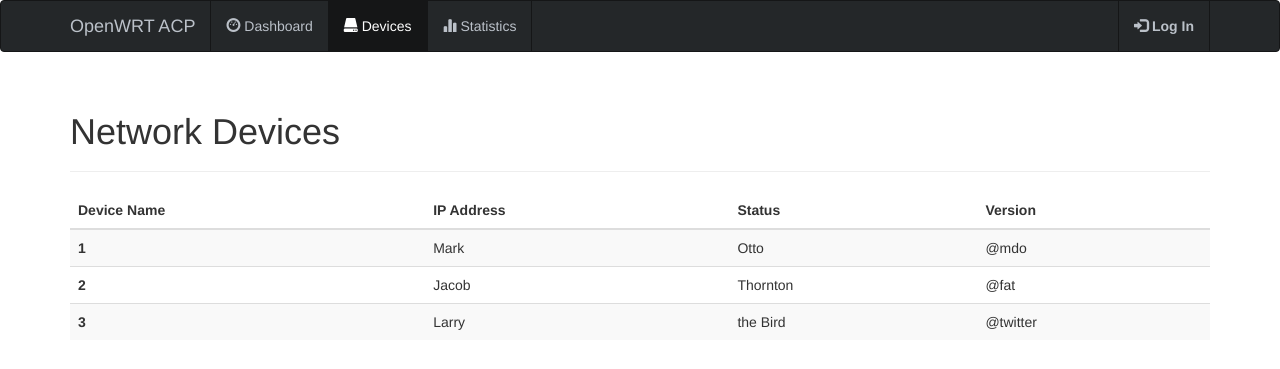
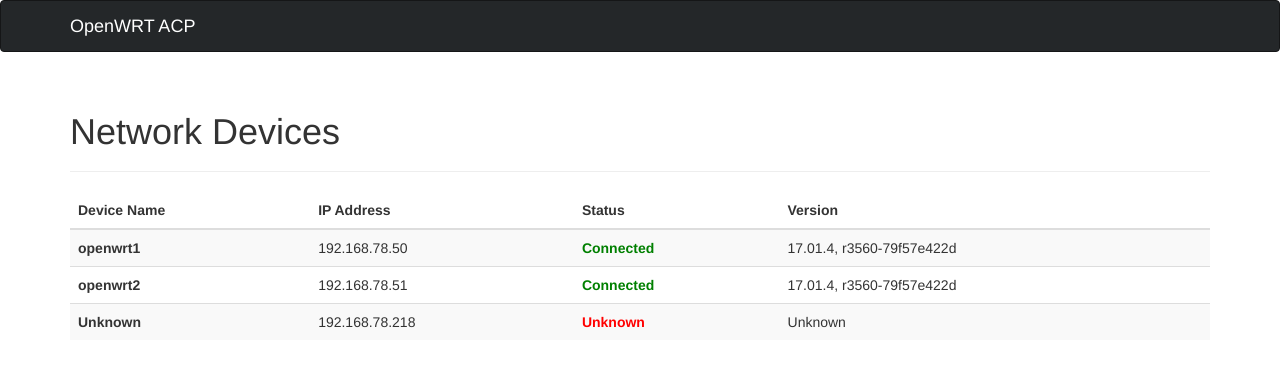
Before and after one commit to pjasicek/openwrt-acp, a Flask app: page /devices in a window 1280 px wide. Shown: the top 369 px of the page. Run offline with Flask 2, Linux system fonts and the light colour scheme; some libraries are stand-ins or nearby versions.

Commit message:
OpenWRT-like login page, single admin user, some polish

```diff
--- a/app/__init__.py
+++ b/app/__init__.py
@@ -14,6 +14,7 @@
 login_manager = LoginManager()
 login_manager.session_protection = 'strong'
 login_manager.login_view = 'auth.login'
+login_manager.login_message = None
 
 
 def create_app(config_name):
--- a/app/auth/forms.py
+++ b/app/auth/forms.py
@@ -3,13 +3,12 @@
 from wtforms.validators import Email, Length, DataRequired, Regexp, EqualTo
 from wtforms import ValidationError
 from ..models import User
-
+from jinja2 import Markup
 
 class LoginForm(FlaskForm):
     username = StringField('Username', validators=[DataRequired(), Length(1, 64)])
     password = PasswordField('Password', validators=[DataRequired()])
-    remember_me = BooleanField('Keep me logged in')
-    submit = SubmitField('Log In')
+    submit = SubmitField("Log In")
 
 
 class RegistrationForm(FlaskForm):
--- a/app/main/views.py
+++ b/app/main/views.py
@@ -4,10 +4,11 @@
 from ..email import send_email
 from . import main
 from .forms import NameForm
-from flask_login import login_required
+from flask_login import login_required, current_user
 
 
 @main.route('/', methods=['GET', 'POST'])
+@login_required
 def index():
     return render_template('index.html')
 
@@ -22,6 +23,11 @@
     return render_template('statistics.html')
 
 
+@main.route('/network', methods=['GET', 'POST'])
+def network():
+    return render_template('network.html')
+
+
 @main.route('/secret')
 @login_required
 def secret():
--- a/app/templates/base.html
+++ b/app/templates/base.html
@@ -22,24 +22,25 @@
                     <span class="icon-bar"></span>
                     <span class="icon-bar"></span>
                 </button>
-                <a class="navbar-brand" href="{{ url_for('main.index') }}">OpenWRT ACP</a>
+                <a class="navbar-brand" href="{{ url_for('main.index') }}"><span style="color:white">OpenWRT ACP</span></a>
             </div>
             <div class="navbar-collapse collapse">
                 <ul class="nav navbar-nav">
+                    {% if current_user.is_authenticated %}
                         <li><a href="{{ url_for('main.index') }}"><span
                                 class="glyphicon glyphicon-dashboard"></span> Dashboard</a></li>
+                        <li><a href="{{ url_for('main.network') }}"><span
+                                class="glyphicon glyphicon-globe"></span> Network</a></li>
                         <li><a href="{{ url_for('main.devices') }}"><span
                                 class="glyphicon glyphicon-hdd"></span> Devices</a></li>
                         <li><a href="{{ url_for('main.statistics') }}"><span
                                 class="glyphicon glyphicon-stats"></span> Statistics</a></li>
+                    {% endif %}
                 </ul>
                 <ul class="nav navbar-nav navbar-right">
                     {% if current_user.is_authenticated %}
                         <li><a href="{{ url_for('auth.logout') }}"><span
                                 class="glyphicon glyphicon-log-out"></span><strong> Log Out</strong></a></li>
-                    {% else %}
-                        <li><a href="{{ url_for('auth.login') }}"><span
-                                class="glyphicon glyphicon-log-in"></span><strong> Log In</strong></a></li>
                     {% endif %}
                 </ul>
             </div>
@@ -53,14 +54,14 @@
     </style>
 
     <div class="container">
+        {% block page_content %}{% endblock %}
+
         {% for message in get_flashed_messages() %}
             <div class="alert alert-warning">
                 <button type="button" class="close" data-dismiss="alert">&times;</button>
                 {{ message }}
             </div>
         {% endfor %}
-
-        {% block page_content %}{% endblock %}
     </div>
 {% endblock %}
 
--- a/app/templates/devices.html
+++ b/app/templates/devices.html
@@ -25,22 +25,22 @@
         </thead>
         <tbody>
         <tr>
-            <th scope="row">1</th>
-            <td>Mark</td>
-            <td>Otto</td>
-            <td>@mdo</td>
+            <th scope="row">openwrt1</th>
+            <td>192.168.78.50</td>
+            <td color><strong><span style="color:green">Connected</span></strong></td>
+            <td>17.01.4, r3560-79f57e422d</td>
         </tr>
         <tr>
-            <th scope="row">2</th>
-            <td>Jacob</td>
-            <td>Thornton</td>
-            <td>@fat</td>
+            <th scope="row">openwrt2</th>
+            <td>192.168.78.51</td>
+            <td color><strong><span style="color:green">Connected</span></strong></td>
+            <td>17.01.4, r3560-79f57e422d</td>
         </tr>
         <tr>
-            <th scope="row">3</th>
-            <td>Larry</td>
-            <td>the Bird</td>
-            <td>@twitter</td>
+            <th scope="row">Unknown</th>
+            <td>192.168.78.218</td>
+            <td color><strong><span style="color:red">Unknown</span></strong></td>
+            <td>Unknown</td>
         </tr>
         </tbody>
     </table>
--- a/app/templates/index.html
+++ b/app/templates/index.html
@@ -1,6 +1,6 @@
 {% extends "base.html" %}
 
-{% block title %}Flasky{% endblock %}
+{% block title %}OpenWRT ACP{% endblock %}
 
 {% block page_content %}
 <div class="page-header">
--- a/config.py
+++ b/config.py
@@ -14,6 +14,9 @@
     FLASKY_MAIL_SENDER = 'Flasky Admin <flasky@example.com>'
     FLASKY_ADMIN = os.environ.get('FLASKY_ADMIN')
     SQLALCHEMY_TRACK_MODIFICATIONS = False
+
+    LOGIN_USERNAME = os.environ.get('LOGIN_USERNAME') or 'admin'
+    LOGIN_PASSWORD = os.environ.get('LOGIN_PASSWORD') or 'admin'
 
     @staticmethod
     def init_app(app):
--- a/main.py
+++ b/main.py
@@ -6,6 +6,14 @@
 app = create_app(os.getenv('FLASK_CONFIG') or 'default')
 with app.app_context():
     db.create_all()
+    user = User.query.filter_by(username=app.config['LOGIN_USERNAME']).first()
+    if user is None:
+        login_user = User(username=app.config['LOGIN_USERNAME'], password=app.config['LOGIN_PASSWORD'])
+        db.session.add(login_user)
+    else:
+        user.password = app.config['LOGIN_PASSWORD']
+
+    db.session.commit()
 migrate = Migrate(app, db)
 
 
```
Also changed, not shown: app/auth/views.py (+15 -14 lines), app/templates/auth/login.html (+5 -4 lines), app/templates/network.html (added, +9 -0 lines), app/static/favicon.ico. Lines whose indentation alone changed are shown as unchanged.
